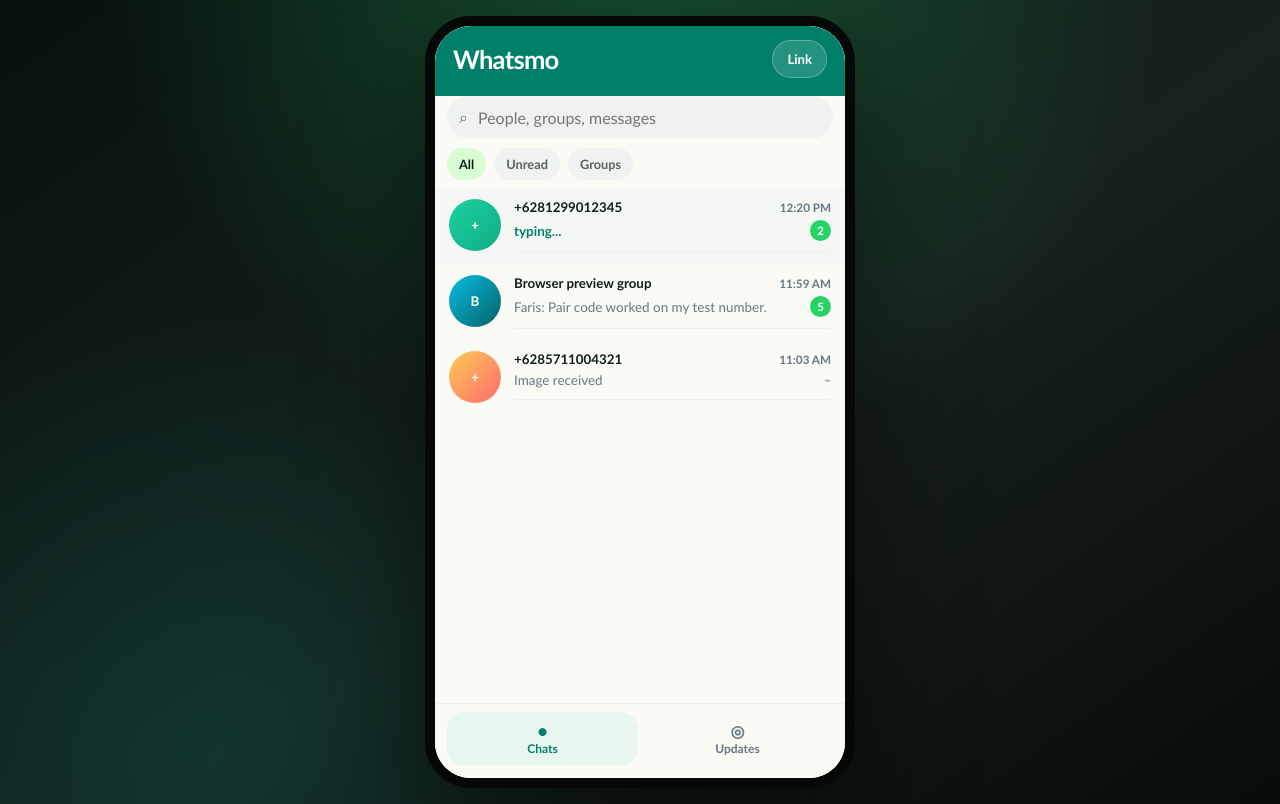
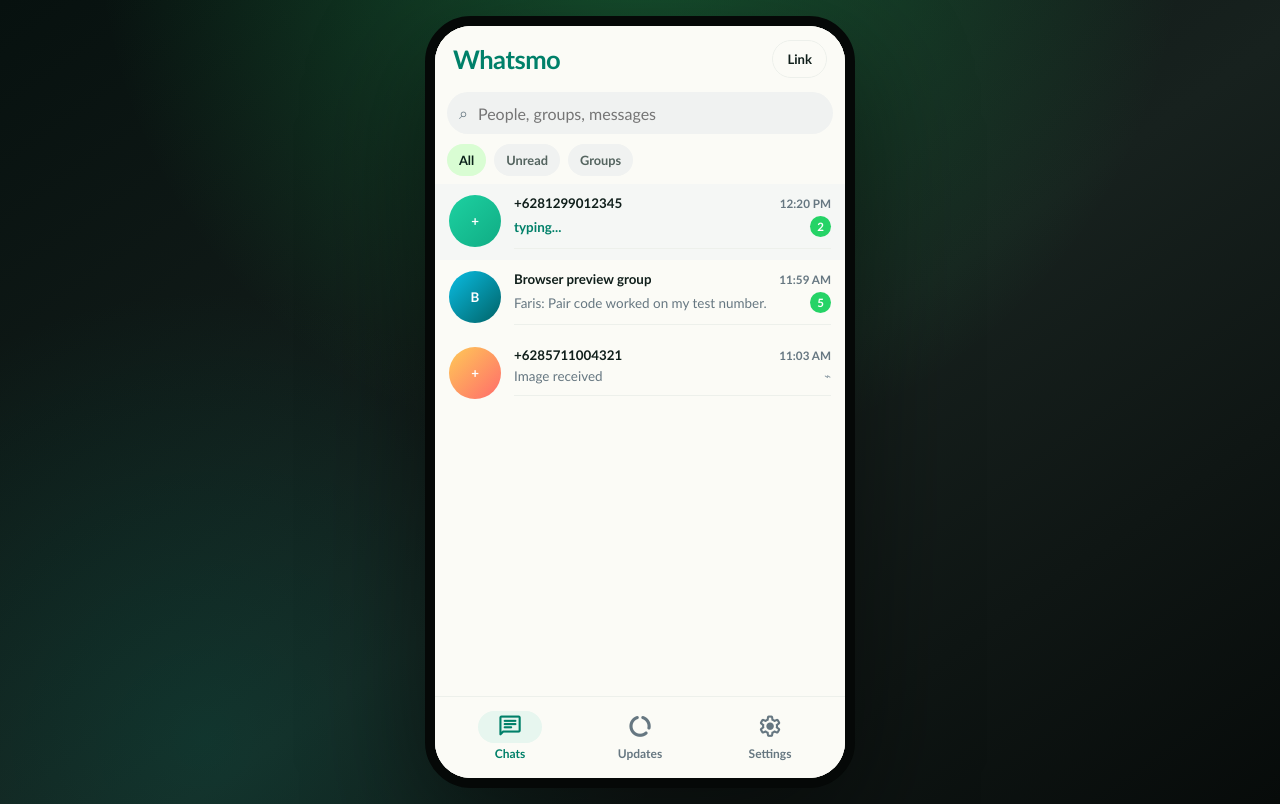
Before and after one commit to Whatsmo/whatsmo, a SvelteKit app: page / in a window 1280 px wide. Built offline with nearby package versions, Linux system fonts and the light colour scheme.

Commit message:
feat: add themed settings surface

```diff
--- a/src/app.html
+++ b/src/app.html
@@ -5,6 +5,7 @@
     <meta name="viewport" content="width=device-width, initial-scale=1, viewport-fit=cover" />
     <meta name="theme-color" content="#061f1a" />
     <link rel="icon" href="/favicon.svg" />
+    <link rel="stylesheet" href="https://fonts.googleapis.com/css2?family=Material+Symbols+Rounded:opsz,wght,FILL,GRAD@24,400,0,0" />
     %sveltekit.head%
   </head>
   <body data-sveltekit-preload-data="hover">
--- /dev/null
+++ b/src/lib/components/SettingsPanel.svelte
@@ -0,0 +1,116 @@
+<script lang="ts">
+  import { appState, setTheme } from '$lib/stores/app';
+  import type { ThemeMode } from '$lib/api/types';
+
+  const modes: { value: ThemeMode; label: string }[] = [
+    { value: 'light', label: 'Light' },
+    { value: 'dark', label: 'Dark' },
+    { value: 'system', label: 'System default' }
+  ];
+</script>
+
+<div class="settings-panel">
+  <header class="settings-header">
+    <h2>Settings</h2>
+  </header>
+
+  <section class="setting-group">
+    <h3>Theme</h3>
+    <div class="theme-options">
+      {#each modes as mode}
+        <label class="theme-option">
+          <input
+            type="radio"
+            name="theme"
+            value={mode.value}
+            checked={$appState.theme === mode.value}
+            on:change={() => setTheme(mode.value)}
+          />
+          <span>{mode.label}</span>
+        </label>
+      {/each}
+    </div>
+  </section>
+
+  <section class="setting-group">
+    <h3>About</h3>
+    <p>Whatsmo Version 0.1.0</p>
+    <p class="description">Rust-powered WhatsApp mobile companion.</p>
+  </section>
+</div>
+
+<style>
+  .settings-panel {
+    display: flex;
+    flex-direction: column;
+    height: 100%;
+    background: var(--paper, #fbfbf6);
+    color: var(--ink, #101f1b);
+    overflow-y: auto;
+    position: relative;
+    z-index: 1;
+  }
+
+  .settings-header {
+    padding: calc(14px + var(--safe-top, 0px)) 20px 16px;
+    background: var(--paper, #fbfbf6);
+    border-bottom: 1px solid var(--border-color, #edf0eb);
+    position: relative;
+    z-index: 5;
+  }
+
+  .settings-header h2 {
+    margin: 0;
+    font-size: 1.25rem;
+    font-weight: 700;
+    color: var(--ink, #101f1b);
+  }
+
+  .setting-group {
+    padding: 24px 20px;
+    border-bottom: 1px solid var(--border-color, #edf0eb);
+  }
+
+  h3 {
+    margin: 0 0 20px;
+    font-size: 0.9rem;
+    font-weight: 600;
+    color: var(--wa-green, #008069);
+    text-transform: none;
+    letter-spacing: normal;
+  }
+
+  .theme-options {
+    display: flex;
+    flex-direction: column;
+    gap: 18px;
+  }
+
+  .theme-option {
+    display: flex;
+    align-items: center;
+    gap: 16px;
+    cursor: pointer;
+    font-size: 1.05rem;
+    font-weight: 500;
+  }
+
+  .theme-option input[type="radio"] {
+    width: 20px;
+    height: 20px;
+    accent-color: var(--wa-green, #008069);
+    cursor: pointer;
+    margin: 0;
+  }
+
+  p {
+    margin: 0 0 8px;
+    font-size: 1.05rem;
+    font-weight: 500;
+  }
+
+  .description {
+    color: var(--muted, #667781);
+    font-size: 0.9rem;
+  }
+</style>
--- a/src/routes/+page.svelte
+++ b/src/routes/+page.svelte
@@ -5,6 +5,7 @@
   import ChatList from '$lib/components/ChatList.svelte';
   import ChatWindow from '$lib/components/ChatWindow.svelte';
   import StatusPanel from '$lib/components/StatusPanel.svelte';
+  import SettingsPanel from '$lib/components/SettingsPanel.svelte';
   import { connectBridge } from '$lib/api/whatsmo';
   import {
     appState,
@@ -28,7 +29,7 @@
   let bridgeCleanup: UnlistenFn | undefined;
   let attachNotice = false;
   let authModalOpen = false;
-  let activeScreen: 'chats' | 'chat' | 'updates' = 'chats';
+  let activeScreen: 'chats' | 'chat' | 'updates' | 'settings' = 'chats';
 
   $: linkLabel =
     $appState.auth.mode === 'connected'
@@ -95,7 +96,7 @@
   />
 </svelte:head>
 
-<main class="app-stage">
+<main class="app-stage" data-theme={$appState.theme}>
   <section class="device" aria-label="Whatsmo mobile app">
     {#if activeScreen === 'chat' && $selectedChat}
       <ChatWindow
@@ -108,6 +109,7 @@
       />
     {:else}
       <div class="home-screen">
+        {#if activeScreen !== 'settings'}
         <header class="app-header">
           <h1>Whatsmo</h1>
           <button
@@ -120,9 +122,10 @@
             {linkLabel}
           </button>
         </header>
+        {/if}
 
         <div class="screen-content">
-          {#if $appState.historySync}
+          {#if $appState.historySync && activeScreen !== 'settings'}
             <section class:active={$appState.historySync.active} class="history-sync-banner" aria-live="polite">
               <strong>{$appState.historySync.active ? 'Syncing history' : 'History sync'}</strong>
               <span>{$appState.historySync.message}</span>
@@ -131,6 +134,8 @@
 
           {#if activeScreen === 'chats'}
             <ChatList chats={$appState.chats} selectedChatId={$appState.selectedChatId} onSelect={openChat} />
+          {:else if activeScreen === 'settings'}
+            <SettingsPanel />
           {:else}
             <StatusPanel auth={$appState.auth} contacts={$appState.contacts} />
           {/if}
@@ -138,10 +143,13 @@
 
         <nav class="bottom-nav" aria-label="Primary navigation">
           <button class:active={activeScreen === 'chats'} on:click={() => (activeScreen = 'chats')}>
-            <span>●</span> Chats
+            <span class="material-symbols-rounded">chat</span> Chats
           </button>
           <button class:active={activeScreen === 'updates'} on:click={() => (activeScreen = 'updates')}>
-            <span>◎</span> Updates
+            <span class="material-symbols-rounded">data_usage</span> Updates
+          </button>
+          <button class:active={activeScreen === 'settings'} on:click={() => (activeScreen = 'settings')}>
+            <span class="material-symbols-rounded">settings</span> Settings
           </button>
         </nav>
       </div>
@@ -184,15 +192,79 @@
     --safe-right: env(safe-area-inset-right, 0px);
     --safe-bottom: env(safe-area-inset-bottom, 0px);
     --safe-left: env(safe-area-inset-left, 0px);
+
+    /* Material 3 Light Mode Colors (default) */
     --wa-green: #008069;
     --wa-green-dark: #075e54;
     --wa-mint: #d9fdd3;
     --ink: #101f1b;
     --muted: #667781;
     --paper: #fbfbf6;
-    color: #061f1a;
+    --border-color: #edf0eb;
+    --nav-bg: #fbfbf6;
+    --nav-active: #e7f6ef;
+    --message-in: white;
+    --message-out: #d9fdd3;
+    --app-bg: #efe7dd;
+    /* Auth Modal light defaults */
+    --modal-bg: var(--paper);
+    --auth-bg: #e7f6ef;
+    --auth-input-bg: rgba(255, 255, 255, 0.86);
+    --auth-input-text: #0b211a;
+    --auth-card-bg: rgba(255, 255, 255, 0.72);
+
+    color: var(--ink);
     font-family: var(--body-font);
-    background: #101815;
+    background: var(--app-bg);
+    /* Modal animation styles for Settings/Updates */
+    --modal-z: 100;
+    /* Mobile UI Tweaks */
+    -webkit-tap-highlight-color: transparent;
+  }
+
+  /* Material 3 Dark Mode Colors */
+  .app-stage[data-theme="dark"] {
+    --wa-green: #25d366;
+    --wa-green-dark: #81cbb4;
+    --wa-mint: #005c4b;
+    --ink: #e9edef;
+    --muted: #8696a0;
+    --paper: #0b141a;
+    --border-color: #202c33;
+    --nav-bg: #111b21;
+    --nav-active: #202c33;
+    --message-in: #202c33;
+    --message-out: #005c4b;
+    --app-bg: #0b141a;
+    /* Auth Modal dark adjustments */
+    --modal-bg: #111b21;
+    --auth-bg: #202c33;
+    --auth-input-bg: rgba(255, 255, 255, 0.1);
+    --auth-input-text: #e9edef;
+    --auth-card-bg: rgba(255, 255, 255, 0.05);
+  }
+
+  @media (prefers-color-scheme: dark) {
+    .app-stage[data-theme="system"] {
+      --wa-green: #25d366;
+      --wa-green-dark: #81cbb4;
+      --wa-mint: #005c4b;
+      --ink: #e9edef;
+      --muted: #8696a0;
+      --paper: #0b141a;
+      --border-color: #202c33;
+      --nav-bg: #111b21;
+      --nav-active: #202c33;
+      --message-in: #202c33;
+      --message-out: #005c4b;
+      --app-bg: #0b141a;
+      /* Auth Modal dark adjustments */
+      --modal-bg: #111b21;
+      --auth-bg: #202c33;
+      --auth-input-bg: rgba(255, 255, 255, 0.1);
+      --auth-input-text: #e9edef;
+      --auth-card-bg: rgba(255, 255, 255, 0.05);
+    }
   }
 
   :global(body) {
@@ -238,8 +310,9 @@
   }
 
   .home-screen {
-    display: grid;
-    grid-template-rows: auto minmax(0, 1fr) auto;
+    display: flex;
+    flex-direction: column;
+    height: 100%;
     min-height: 0;
     background: var(--paper);
   }
@@ -247,8 +320,11 @@
   .screen-content {
     display: flex;
     flex-direction: column;
+    flex: 1;
     min-height: 0;
     overflow: hidden;
+    position: relative;
+    z-index: 1;
   }
 
   .screen-content :global(.chat-list),
@@ -262,9 +338,10 @@
     align-items: center;
     justify-content: space-between;
     gap: 16px;
-    padding: calc(14px + var(--safe-top)) 18px 18px;
-    color: white;
-    background: var(--wa-green);
+    padding: calc(14px + var(--safe-top)) 18px 14px;
+    color: var(--ink);
+    background: var(--paper);
+    z-index: 5;
   }
 
   .app-header h1 {
@@ -273,45 +350,90 @@
 
   .app-header h1 {
     font-size: 1.6rem;
-    font-weight: 900;
-    letter-spacing: -0.03em;
+    font-weight: 700;
+    letter-spacing: -0.02em;
+    color: var(--wa-green);
   }
 
   .link-button {
     min-height: 38px;
-    border: 1px solid rgba(255, 255, 255, 0.28);
+    border: 1px solid var(--border-color);
     border-radius: 999px;
     padding: 0 14px;
-    color: white;
+    color: var(--ink);
     font: inherit;
     font-size: 0.82rem;
-    font-weight: 950;
-    background: rgba(255, 255, 255, 0.14);
+    font-weight: 700;
+    background: transparent;
+    cursor: pointer;
   }
 
   .link-button.connected {
-    color: #073b2f;
-    background: #d9fdd3;
-    border-color: #d9fdd3;
+    color: var(--wa-green-dark, #073b2f);
+    background: var(--nav-active, #d9fdd3);
+    border-color: var(--nav-active, #d9fdd3);
   }
 
   .bottom-nav {
     display: grid;
-    grid-template-columns: repeat(2, 1fr);
+    grid-template-columns: repeat(3, 1fr);
     gap: 4px;
-    padding: 8px 12px 12px;
-    border-top: 1px solid #edf0eb;
-    background: rgba(251, 251, 246, 0.96);
+    padding: 8px 12px max(12px, var(--safe-bottom));
+    border-top: 1px solid var(--border-color);
+    background: var(--nav-bg);
+    position: relative;
+    z-index: 10;
+  }
+
+  .bottom-nav button {
+    display: flex;
+    flex-direction: column;
+    gap: 4px;
+    align-items: center;
+    justify-content: center;
+    min-height: 56px;
+    width: 100%;
+    border: 0;
+    border-radius: 12px;
+    padding: 6px;
+    color: var(--muted);
+    font: inherit;
+    font-size: 0.75rem;
+    font-weight: 600;
+    background: transparent;
+    line-height: 1.1;
+    transition: color 0.15s ease, background-color 0.15s ease;
+    cursor: pointer;
+  }
+
+  .bottom-nav button.active {
+    color: var(--wa-green);
+  }
+
+  .bottom-nav span {
+    display: flex;
+    align-items: center;
+    justify-content: center;
+    width: 64px;
+    height: 32px;
+    font-size: 1.6rem;
+    border-radius: 16px;
+    transition: background-color 0.2s ease;
+  }
+
+  .bottom-nav button.active span {
+    background-color: var(--nav-active);
   }
 
   .history-sync-banner {
     display: grid;
     gap: 3px;
-    margin: -2px 12px 10px;
-    padding: 10px 12px;
-    border-radius: 16px;
+    margin: 8px 12px 10px;
+    padding: 12px 14px;
+    border-radius: 12px;
     color: #075e54;
     background: #eef7f3;
+    box-shadow: 0 1px 2px rgba(0,0,0,0.05);
   }
 
   .history-sync-banner.active {
@@ -319,43 +441,13 @@
   }
 
   .history-sync-banner strong {
-    font-size: 0.82rem;
+    font-size: 0.85rem;
   }
 
   .history-sync-banner span {
     color: #4d5e58;
-    font-size: 0.76rem;
+    font-size: 0.8rem;
     line-height: 1.35;
-  }
-
-  .bottom-nav button {
-    display: grid;
-    gap: 2px;
-    justify-items: center;
-    align-content: center;
-    min-height: 54px;
-    width: 100%;
-    border: 0;
-    border-radius: 18px;
-    padding: 0 6px;
-    color: #667781;
-    font: inherit;
-    font-size: 0.75rem;
-    font-weight: 850;
-    background: transparent;
-    line-height: 1.1;
-  }
-
-  .bottom-nav button.active {
-    color: var(--wa-green);
-    background: #e7f6ef;
-  }
-
-  .bottom-nav span {
-    display: block;
-    height: 18px;
-    font-size: 1rem;
-    line-height: 18px;
   }
 
   .toast {
@@ -392,7 +484,7 @@
     overflow-y: auto;
     border-radius: 30px 30px 26px 26px;
     padding: 16px;
-    background: var(--paper);
+    background: var(--modal-bg, var(--paper));
     box-shadow: 0 28px 90px rgba(0, 0, 0, 0.38);
     animation: modal-rise 180ms ease-out both;
   }
@@ -427,11 +519,11 @@
     height: 40px;
     border: 0;
     border-radius: 999px;
-    color: #54645f;
+    color: var(--muted);
     font: inherit;
     font-size: 1.45rem;
     font-weight: 700;
-    background: #eef2ee;
+    background: var(--nav-active);
   }
 
   @keyframes modal-rise {
@@ -455,7 +547,7 @@
     }
 
     .bottom-nav {
-      padding-bottom: max(12px, calc(8px + var(--safe-bottom)));
+      padding-bottom: max(16px, calc(8px + var(--safe-bottom)));
     }
 
     .modal-backdrop {
```
Also changed, not shown: src/lib/components/AuthPanel.svelte (+15 -15 lines).
